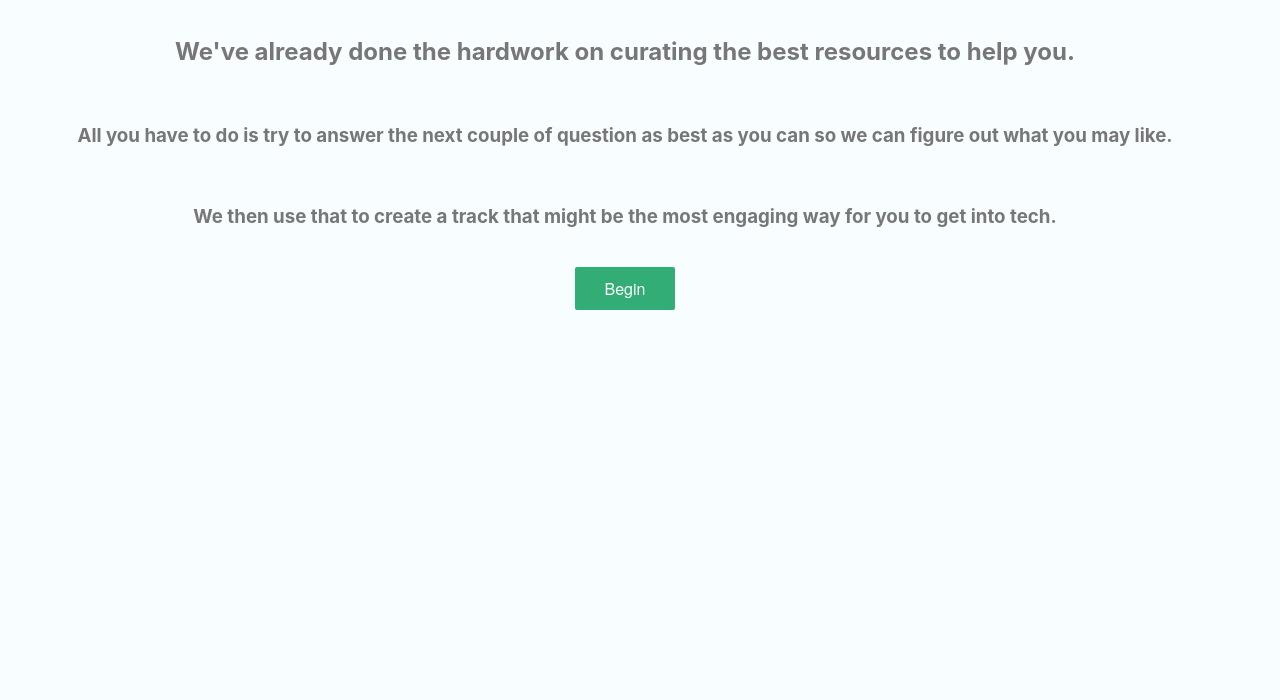
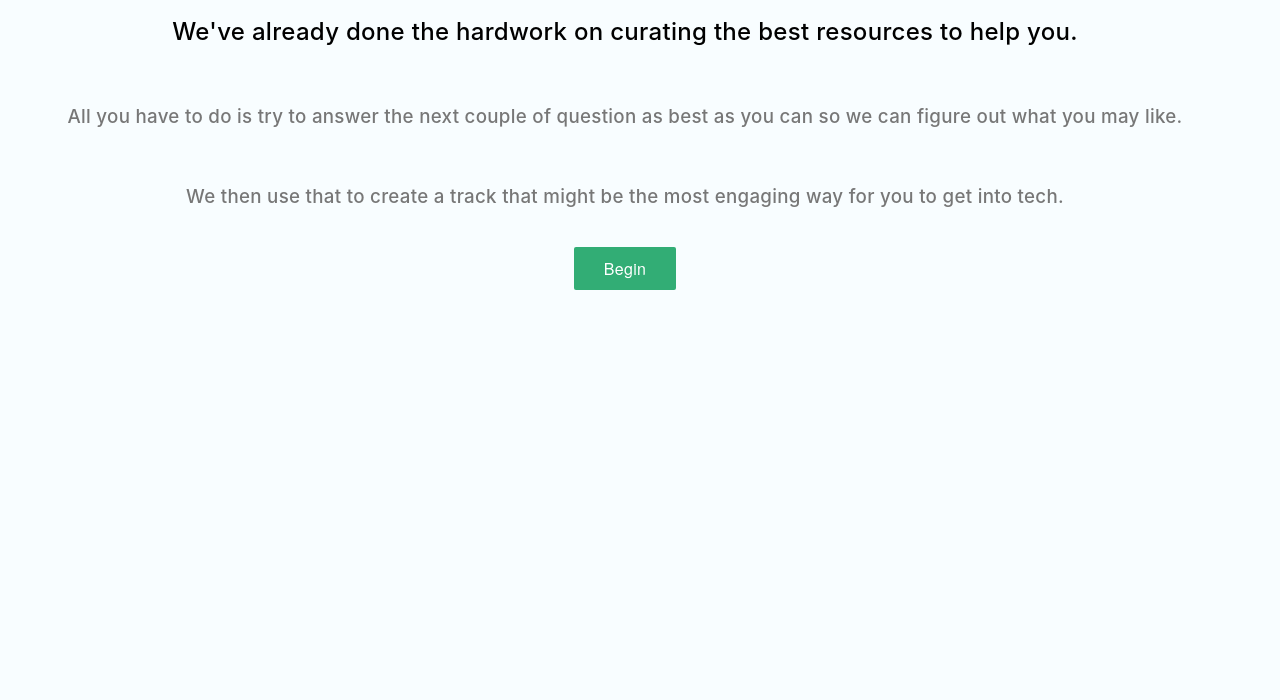
Before and after one commit to devcenter-square/coding101, a website: page frontend/explainer.html in a window 1280 px wide. Shown: the part 100-800 px from the top of the page. Drawn offline with Linux system fonts and the light colour scheme.

Commit message:
spacing and text - correction

```diff
--- a/frontend/assets/css/style.css
+++ b/frontend/assets/css/style.css
@@ -15,6 +15,7 @@
 
 body {
     background-color: #f8fdff;
+    letter-spacing: 0.3px;
     font-family: "Raleway", "HelveticaNeue", "Helvetica Neue", "Helvetica", "Arial", "sans-serif";
 }
 
@@ -183,9 +184,16 @@ body {
     background-color: #5FBA87;
 }
 
+.sec {
+    font-weight: 500;
+    color: #777;
+    font-family: "apple-system", "BlinkMacSystemFont", "Segoe UI", "Roboto", "Oxygen", "Ubuntu", "Cantarell", "Fira Sans", "Droid Sans", "Helvetica Neue", "sans-serif";
+}
+
 h2,
 h3 {
-    color: #777;
+    font-weight: 500;
+    /* color: #777; */
     font-family: "apple-system", "BlinkMacSystemFont", "Segoe UI", "Roboto", "Oxygen", "Ubuntu", "Cantarell", "Fira Sans", "Droid Sans", "Helvetica Neue", "sans-serif";
 }
 
--- a/frontend/explainer.html
+++ b/frontend/explainer.html
@@ -10,10 +10,10 @@
     <div class="container">
         <div class="row">
             <div class="nav-icon col-6">
-                <a href="#"><img src="assets/img/logo.png"> </a>
+                <a href="index.html"><img src="assets/img/logo.png"> </a>
             </div>
             <div class="col-6 nav-link" style="text-align:right">
-                <h1>Coding101</h1>
+                <h3>Coding101</h3>
             </div>
         </div>
 
@@ -24,13 +24,13 @@
         </div>
 
         <div class="row">
-            <div class="col-12" style="text-align:center">
+            <div class="col-12 sec" style="text-align:center">
                 <h3>All you have to do is try to answer the next couple of question as best as you can so we can figure out what you may like.</h3>
             </div>
         </div>
 
         <div class="row">
-            <div class="col-12" style="text-align:center">
+            <div class="col-12 sec" style="text-align:center">
                 <h3>We then use that to create a track that might be the most engaging way for you to get into tech.</h3>
             </div>
         </div>
```
Also changed, not shown: frontend/category.html (+2 -2 lines), frontend/index.html (+2 -2 lines).
